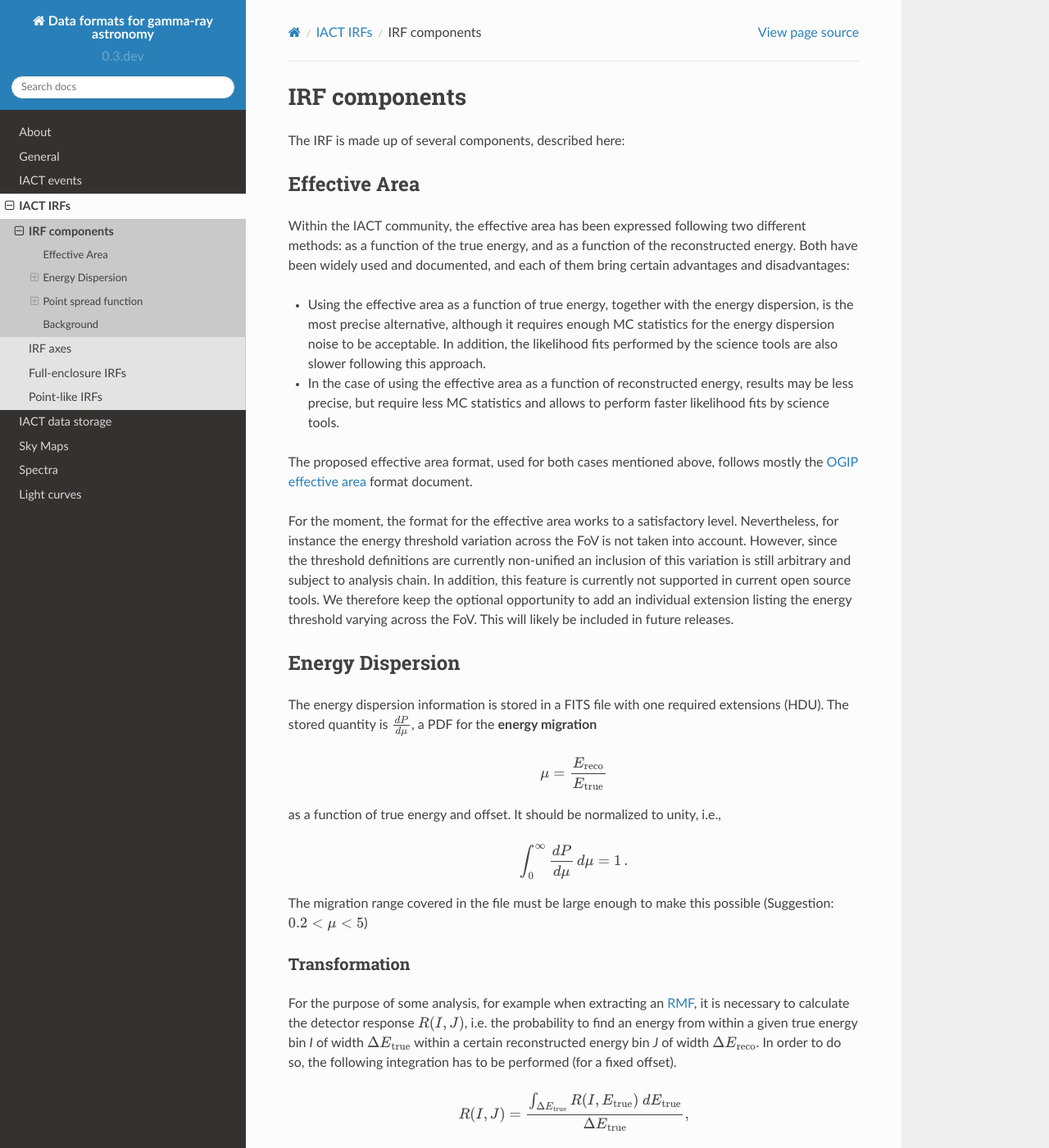
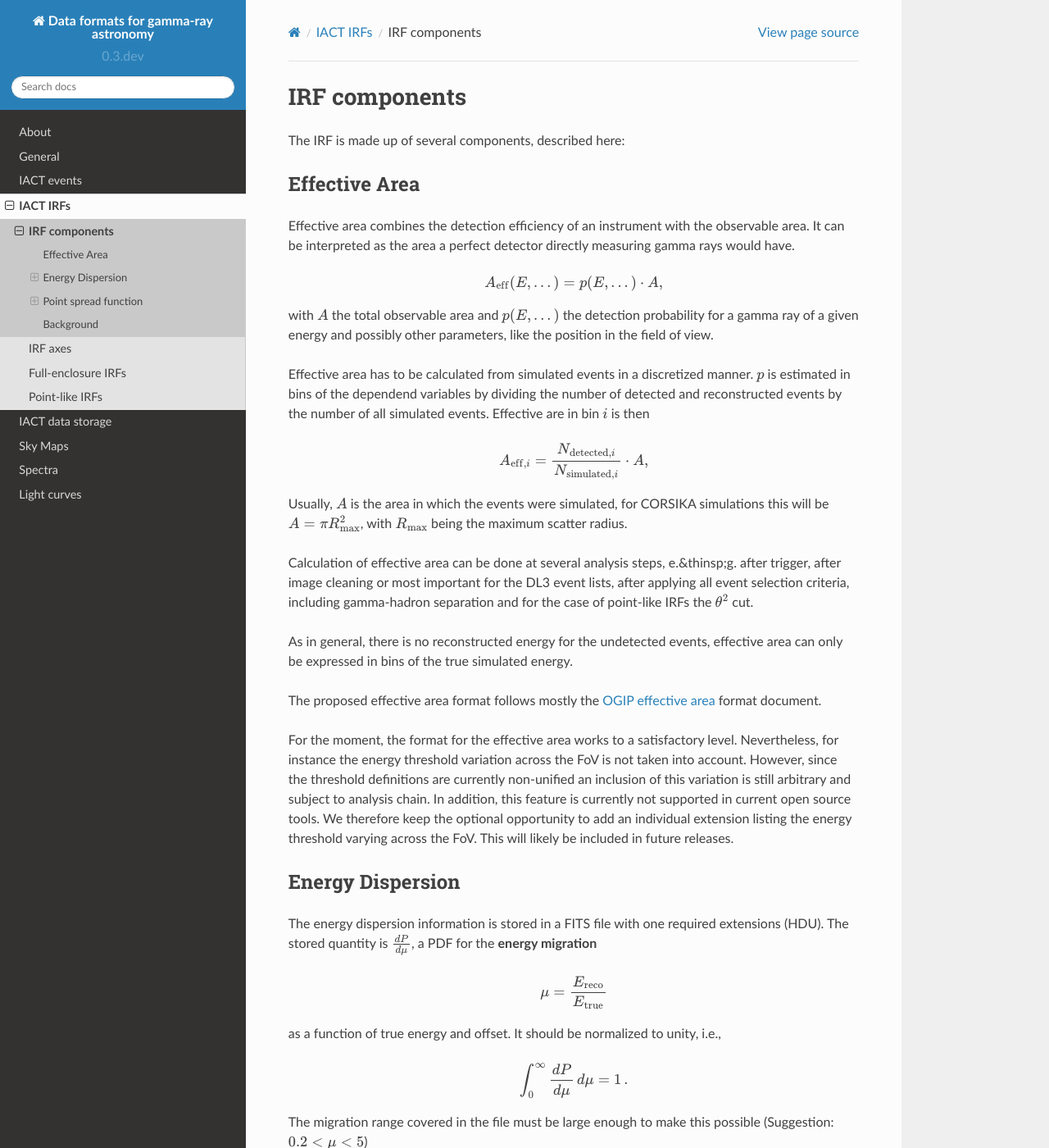
Before and after one commit to open-gamma-ray-astro/gamma-astro-data-formats, a Sphinx documentation site: the page built from source/irfs/irf_components/index.rst, in a window 1280 px wide and 1400 px high. Shown: the whole window at 82% size. Built offline with Sphinx 7.4.7 and the Read the Docs theme 2.0.0, drawn with Linux system fonts in a browser that asks for light colours.

Commit message:
Remove effective area as function of reco energy, fixes #137
This removes all mentions of effective area as a function of
reconstructed energy as this is not possible to calculate.

The assumption of unity energy migration can of course still be done,
but that changes nothing concerning the fact that effective area can
only ever be expressed in bins of true, simulated energy.

```diff
--- a/source/irfs/irf_components/index.rst
+++ b/source/irfs/irf_components/index.rst
@@ -12,23 +12,42 @@ The IRF is made up of several components, described here:
 Effective Area
 --------------
 
-Within the IACT community, the effective area has been expressed following two
-different methods: as a function of the true energy, and as a function of the
-reconstructed energy. Both have been widely used and documented, and each of
-them bring certain advantages and disadvantages:
 
-* Using the effective area as a function of true energy, together with the energy
-  dispersion, is the most precise alternative, although it requires enough MC
-  statistics for the energy dispersion noise to be acceptable. In addition, the
-  likelihood fits performed by the science tools are also slower following this
-  approach.
+Effective area combines the detection efficiency of an instrument
+with the observable area.
+It can be interpreted as the area a perfect detector directly measuring
+gamma rays would have.
 
-* In the case of using the effective area as a function of reconstructed energy,
-  results may be less precise, but require less MC statistics and allows to
-  perform faster likelihood fits by science tools.
+.. math::
 
-The proposed effective area format, used for both cases mentioned above, follows
-mostly the `OGIP effective area`_ format document.
+    A_{\mathrm{eff}}(E, ...) = p(E, ...) \cdot A,
+
+with :math:`A` the total observable area and :math:`p(E, ...)` the detection
+probability for a gamma ray of a given energy and possibly other parameters,
+like the position in the field of view.
+
+Effective area has to be calculated from simulated events in a discretized manner.
+:math:`p` is estimated in bins of the dependend variables by dividing the number
+of detected and reconstructed events by the number of all simulated events.
+Effective are in bin :math:`i` is then
+
+.. math::
+    A_{\mathrm{eff}, i} = \frac{N_{\mathrm{detected}, i}}{N_{\mathrm{simulated}, i}} \cdot A,
+
+
+Usually, :math:`A` is the area in which the events were simulated,
+for CORSIKA simulations this will be :math:`A = \pi R_{\mathrm{max}}^2`,
+with :math:`R_{\mathrm{max}}` being the maximum scatter radius.
+
+Calculation of effective area can be done at several analysis steps,
+e.&thinsp;g. after trigger, after image cleaning
+or most important for the DL3 event lists, after applying all event selection criteria,
+including gamma-hadron separation and for the case of point-like IRFs the :math:`\theta^2` cut.
+
+As in general, there is no reconstructed energy for the undetected events,
+effective area can only be expressed in bins of the true simulated energy.
+
+The proposed effective area format follows mostly the `OGIP effective area`_ format document.
 
 For the moment, the format for the effective area works to a satisfactory level.
 Nevertheless, for instance the energy threshold variation across the FoV is not
```
Also changed, not shown: source/irfs/full_enclosure/aeff/index.rst (+2 -18 lines).
